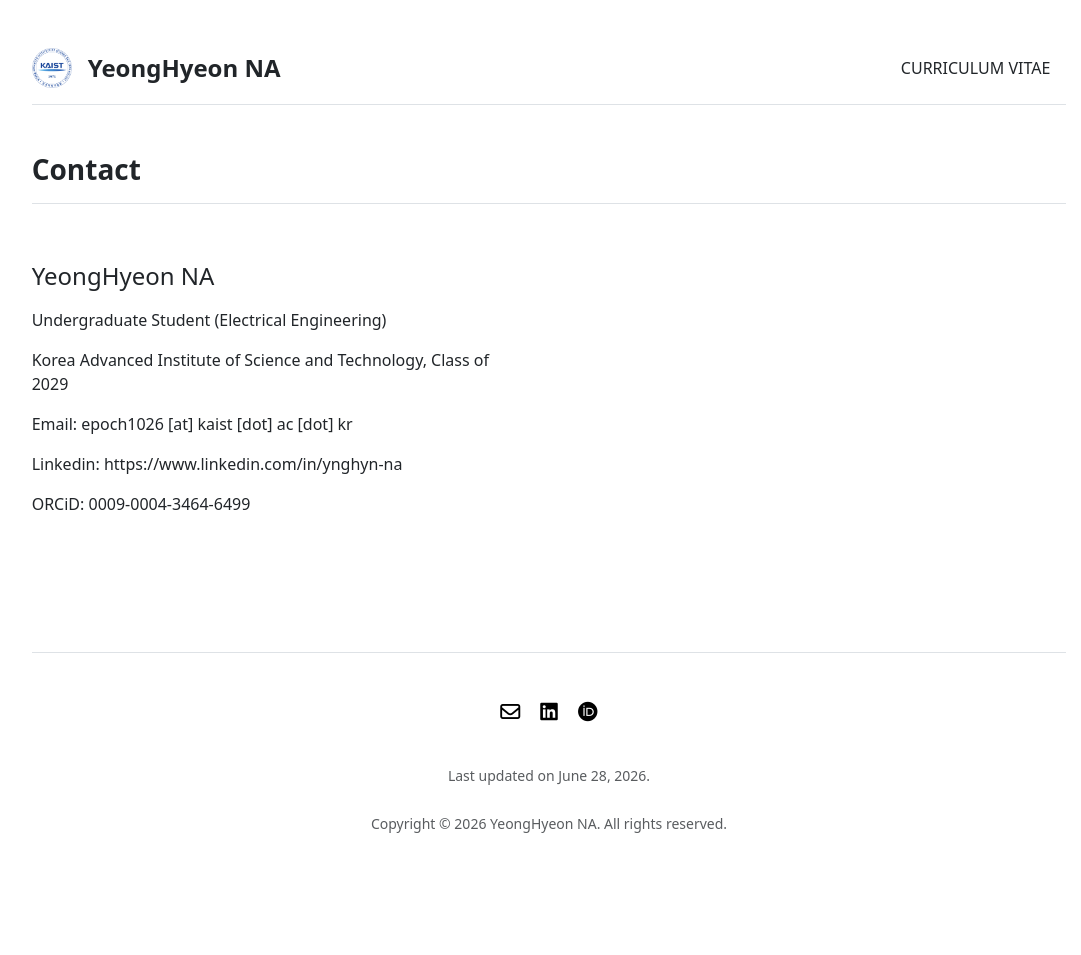
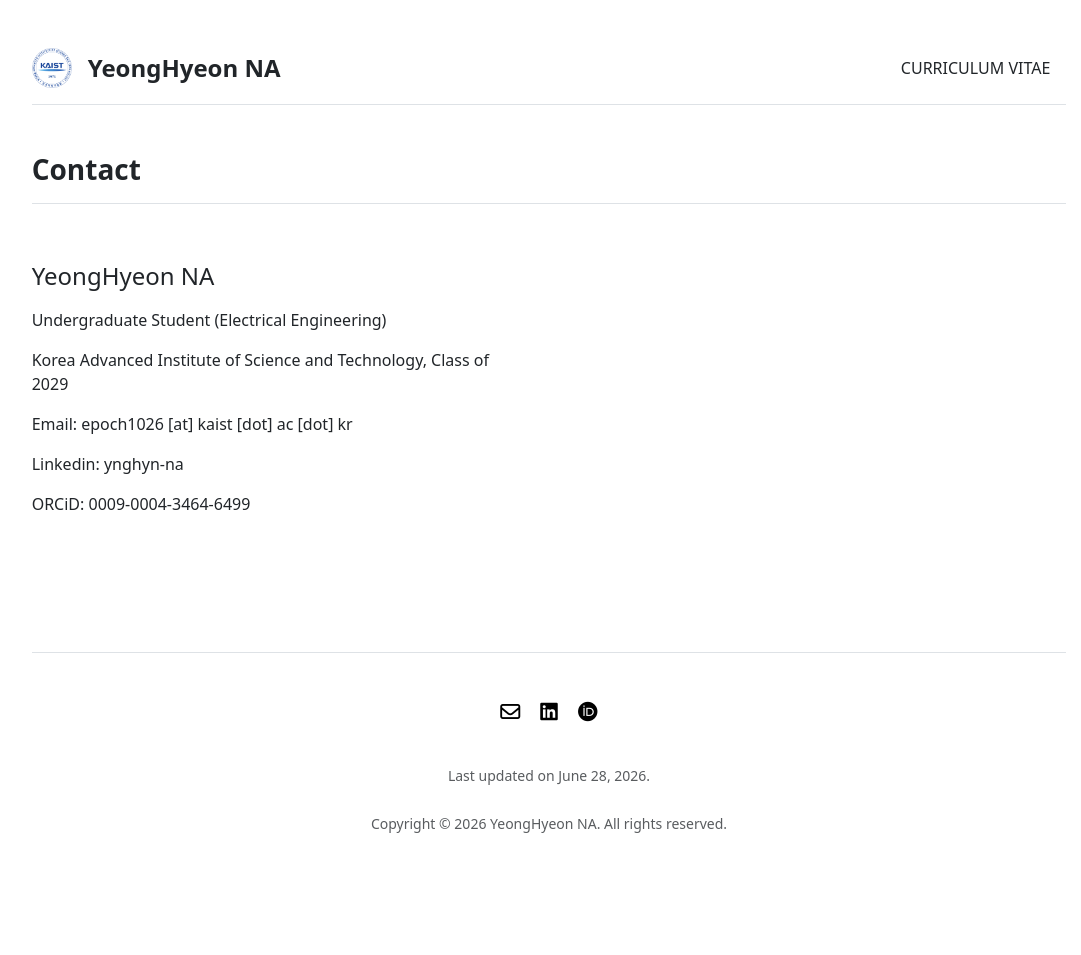
Before and after one commit to ynghyn-na/ynghyn-na.github.io, a Jekyll site: the page built from contact.md, in a window 1280 px wide. Shown: the whole page, without its empty margins (91-1172 px from the left). Built offline with Jekyll 4.4.1, drawn with Linux system fonts in a browser that asks for light colours; part of the change alters nothing that is shown.

Commit message:
Update settings.yml

```diff
--- a/_data/settings.yml
+++ b/_data/settings.yml
@@ -9,4 +9,4 @@ social:
 - {icon: 'orcid', link: 'https://orcid.org/0009-0004-3464-6499'}
 
 contacts:
-- {name: 'YeongHyeon NA', title: 'Undergraduate Student (Electrical Engineering)', school: 'Korea Advanced Institute of Science and Technology', number: 'Class of 2029', email: 'epoch1026 [at] kaist [dot] ac [dot] kr', linkedin: 'https://www.linkedin.com/in/ynghyn-na', orcid: '0009-0004-3464-6499'}
+- {name: 'YeongHyeon NA', title: 'Undergraduate Student (Electrical Engineering)', school: 'Korea Advanced Institute of Science and Technology', number: 'Class of 2029', email: 'epoch1026 [at] kaist [dot] ac [dot] kr', linkedin: 'ynghyn-na', orcid: '0009-0004-3464-6499'}
```
